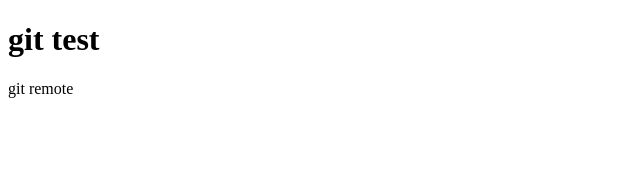
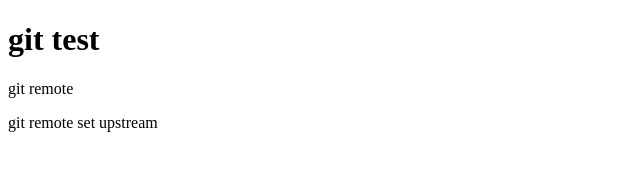
Before and after one commit to Nina19980108/demo-remote, a plain HTML site: page index.html in a window 1280 px wide. Shown: the whole page, without its empty margins (0-640 px from the left). Drawn offline with Linux system fonts and the light colour scheme.

Commit message:
Add p and p color

```diff
--- a/index.html
+++ b/index.html
@@ -11,6 +11,7 @@
 <body>
   <h1>git test</h1>
   <p>git remote</p>
+  <p>git remote set upstream</p>
 
 </body>
 
--- a/style.css
+++ b/style.css
@@ -5,4 +5,5 @@ h1 {
 
 p {
   font-size: 14px;
+  color: azure;
 }
```
